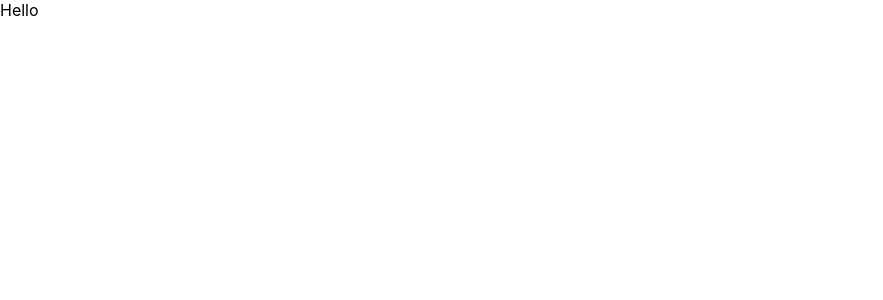
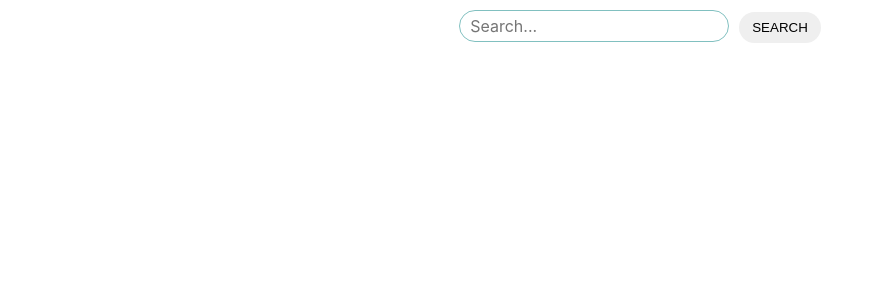
Before and after one commit to msultanovdev/rs-react-components, a React (Create React App) app in the folder my-components/: page / in a window 1280 px wide. Shown: the top 300 px of the page, without its empty margins (0-883 px from the left). Built offline with nearby package versions, Linux system fonts and the light colour scheme.

Commit message:
feat: add search input

```diff
--- a/my-components/src/App.tsx
+++ b/my-components/src/App.tsx
@@ -1,10 +1,14 @@
 import React from 'react';
 import './App.css';
+
+import SearchBar from './components/SearchBar/SearchBar';
 
 class App extends React.Component {
   render() {
     return(
-      <div>Hello</div>
+      <div>
+        <SearchBar />
+      </div>
     );
   }
 }
--- /dev/null
+++ b/my-components/src/components/SearchBar/SearchBar.css
@@ -0,0 +1,34 @@
+.search-bar {
+    display: flex;
+    align-items: center;
+    justify-content: center;
+    padding: 10px;
+}
+
+.search-input {
+    all: unset;
+    color: teal;
+    border: 1px solid rgba(0, 128, 128, 0.495);
+    border-radius: 16px;
+    padding: 5px 10px;
+    transition: all .4s;
+}
+.search-input:hover {
+    border: 1px solid rgba(1, 108, 108, 0.595);
+}
+.search-input:focus {
+    border: 1px solid rgba(0, 88, 88, 0.595);
+}
+
+.btn {
+    padding: 7px 12px;
+    border: 1px solid transparent;
+    text-transform: uppercase;
+    cursor: pointer;
+    border-radius: 16px;
+    margin-left: 10px;
+    transition: all .4s;
+}
+.btn:hover {
+    border: 1px solid gray;
+}
--- /dev/null
+++ b/my-components/src/components/SearchBar/SearchBar.tsx
@@ -0,0 +1,35 @@
+import React from "react";
+import './SearchBar.css';
+
+class SearchBar extends React.Component {
+    state = {
+        inputVal: localStorage.getItem('inputVal') || ''
+    }
+
+    handleInput = (e: React.ChangeEvent<HTMLInputElement>): void => {
+        console.log(e.currentTarget.value);
+        this.setState({inputVal: e.currentTarget.value});
+        localStorage.setItem('inputVal', e.currentTarget.value);
+    }
+
+
+    render(): React.ReactNode {
+        const {inputVal} = this.state;
+        return(
+            <div className="search-bar">
+                <div className="search-bar-container">
+                    <input
+                        onInput={this.handleInput}
+                        value={inputVal}
+                        className="search-input"
+                        type="text"
+                        placeholder="Search..."
+                    />
+                    <button type="submit" className="btn">Search</button>
+                </div>
+            </div>
+        );
+    }
+}
+
+export default SearchBar;
```
